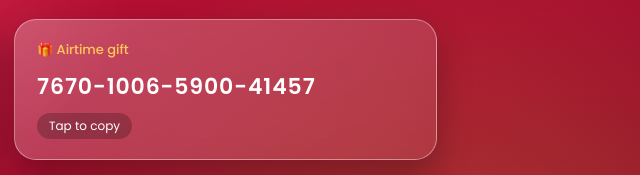
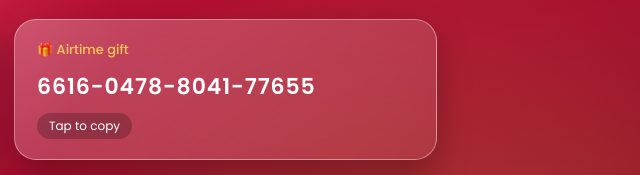
Before and after one commit to teeboi23/Teeboi.dev1, a plain HTML site: page gifts.html in a window 1280 px wide. Shown: the part 235-410 px from the top of the page, 635-1275 px from the left. Drawn offline with Linux system fonts and the light colour scheme.

Commit message:
Edited som gifts

```diff
--- a/gifts.html
+++ b/gifts.html
@@ -29,7 +29,7 @@
 
         <div class="grid">
             <button class="airtime" type="button" data-code="9243-9939-7970-73965"><span class="tag">🎁 Airtime gift</span><span class="code">9243-9939-7970-73965</span><span class="hint">Tap to copy</span></button>
-            <button class="airtime" type="button" data-code="7670-1006-5900-41457"><span class="tag">🎁 Airtime gift</span><span class="code">7670-1006-5900-41457</span><span class="hint">Tap to copy</span></button>
+            <button class="airtime" type="button" data-code="6616-0478-8041-77655"><span class="tag">🎁 Airtime gift</span><span class="code">6616-0478-8041-77655</span><span class="hint">Tap to copy</span></button>
             <button class="airtime" type="button" data-code="5895-2028-7031-90217"><span class="tag">🎁 Airtime gift</span><span class="code">5895-2028-7031-90217</span><span class="hint">Tap to copy</span></button>
             <button class="airtime" type="button" data-code="5106-7858-6683-18324"><span class="tag">🎁 Airtime gift</span><span class="code">5106-7858-6683-18324</span><span class="hint">Tap to copy</span></button>
             <button class="airtime" type="button" data-code="4336-9873-9248-94471"><span class="tag">🎁 Airtime gift</span><span class="code">4336-9873-9248-94471</span><span class="hint">Tap to copy</span></button>
```
